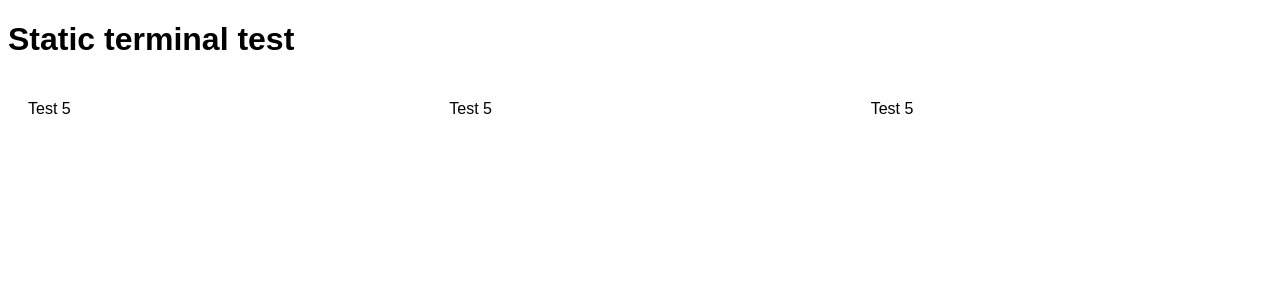
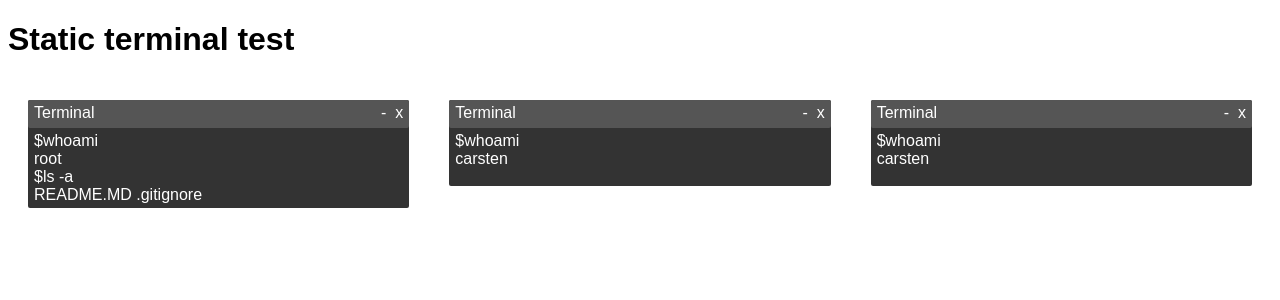
Before and after one commit to cars10/vue-static-terminal, a Vue app: page / in a window 1280 px wide. Shown: the top 300 px of the page. Built offline with nearby package versions, Linux system fonts and the light colour scheme.

Commit message:
starts to add basic component

```diff
--- a/src/App.vue
+++ b/src/App.vue
@@ -3,7 +3,7 @@
         <h1>Static terminal test</h1>
         <div class="grid">
             <div class="col">
-                <static-terminal></static-terminal>
+                <static-terminal :command-blocks="basicExample" :size="{height: '100px', width: '200px'}"></static-terminal>
             </div>
             <div class="col">
                 <static-terminal></static-terminal>
@@ -35,6 +35,14 @@
     import StaticTerminal from './components/StaticTerminal.vue'
 
     export default {
+        data: () => {
+            return {
+                basicExample: [
+                    {command: 'whoami', result: 'root'},
+                    {command: 'ls -a', result: 'README.MD .gitignore'},
+                ]
+            }
+        },
         components: {
             StaticTerminal
         }
--- a/src/components/StaticTerminal.vue
+++ b/src/components/StaticTerminal.vue
@@ -1,13 +1,36 @@
 <template>
-    <div>Test {{this.test}}</div>
+    <div class="static_terminal">
+        <static-terminal-header></static-terminal-header>
+        <static-terminal-body :commandBlocks="commandBlocks"></static-terminal-body>
+    </div>
 </template>
 
+<style scoped>
+    .static_terminal {
+        background-color: #333;
+        border-radius: 2px;
+        color: #fff;
+        font-family: monospace;
+    }
+</style>
+
 <script>
-  export default {
-    data() {
-        return {
-            test: 5
+    import StaticTerminalHeader from './staticTerminal/StaticTerminalHeader.vue'
+    import StaticTerminalBody from './staticTerminal/StaticTerminalBody.vue'
+
+    export default {
+        props: {
+            commandBlocks: {
+                default: () => {
+                    return [
+                        {command: 'whoami', result: 'carsten'},
+                    ]
+                }
+            },
+        },
+        components: {
+            StaticTerminalHeader,
+            StaticTerminalBody
         }
     }
-  }
 </script>
--- /dev/null
+++ b/src/components/staticTerminal/StaticTerminalBlock.vue
@@ -0,0 +1,21 @@
+<template>
+    <div>
+        <static-terminal-command :prompt="commandBlock.prompt" :command="commandBlock.command"></static-terminal-command>
+        <static-terminal-result :result="commandBlock.result"></static-terminal-result>
+    </div>
+</template>
+
+<script>
+    import StaticTerminalCommand from './StaticTerminalCommand.vue'
+    import StaticTerminalResult from './StaticTerminalResult.vue'
+
+    export default {
+        props: [
+            'commandBlock'
+        ],
+        components: {
+            StaticTerminalCommand,
+            StaticTerminalResult
+        }
+    }
+</script>
--- /dev/null
+++ b/src/components/staticTerminal/StaticTerminalBody.vue
@@ -0,0 +1,31 @@
+<template>
+    <div class="static_terminal__body">
+        <static-terminal-block v-for="commandBlock in commandBlocks"
+                               :commandBlock="commandBlock"></static-terminal-block>
+    </div>
+</template>
+
+<style scoped>
+    .static_terminal__body {
+        min-height: 50px;
+        padding: 4px 6px;
+    }
+
+    .static_terminal__body--fixed {
+        overflow: scroll
+    }
+</style>
+
+<script>
+    import StaticTerminalBlock from './StaticTerminalBlock.vue'
+
+    export default {
+        props: [
+            'commandBlocks',
+            'size'
+        ],
+        components: {
+            StaticTerminalBlock
+        }
+    }
+</script>
--- /dev/null
+++ b/src/components/staticTerminal/StaticTerminalCommand.vue
@@ -0,0 +1,19 @@
+<template>
+    <div class="static_terminal__command">
+        <span class="prompt">{{ this.prompt }}</span>
+        <span class="command">{{ this.command }}</span>
+    </div>
+</template>
+
+<script>
+    export default {
+        props: {
+            prompt: {
+                default: '$'
+            },
+            command: {
+                default: 'ls'
+            }
+        }
+    }
+</script>
--- /dev/null
+++ b/src/components/staticTerminal/StaticTerminalHeader.vue
@@ -0,0 +1,23 @@
+<template>
+    <div class="static_terminal__header">
+        <span>Terminal</span>
+        <span class="right">-&nbsp;&nbsp;x</span>
+    </div>
+</template>
+
+<style scoped>
+    .static_terminal__header {
+        min-height: 20px;
+        padding: 4px 6px;
+        background-color: #555;
+        border-radius: inherit
+    }
+
+    .right {
+        float: right
+    }
+</style>
+
+<script>
+    export default {}
+</script>
--- /dev/null
+++ b/src/components/staticTerminal/StaticTerminalResult.vue
@@ -0,0 +1,15 @@
+<template>
+    <div>
+        {{ this.result }}
+    </div>
+</template>
+
+<script>
+    export default {
+        props: {
+            result: {
+                default: 'file1 file2'
+            }
+        }
+    }
+</script>
```
